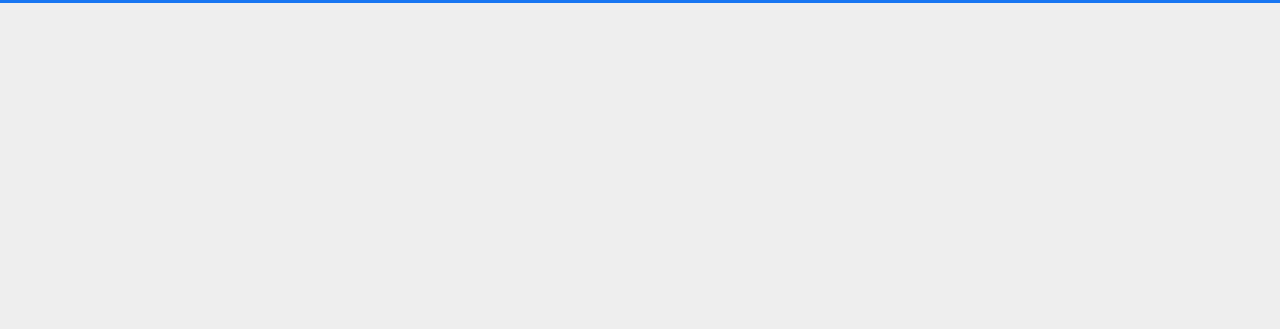
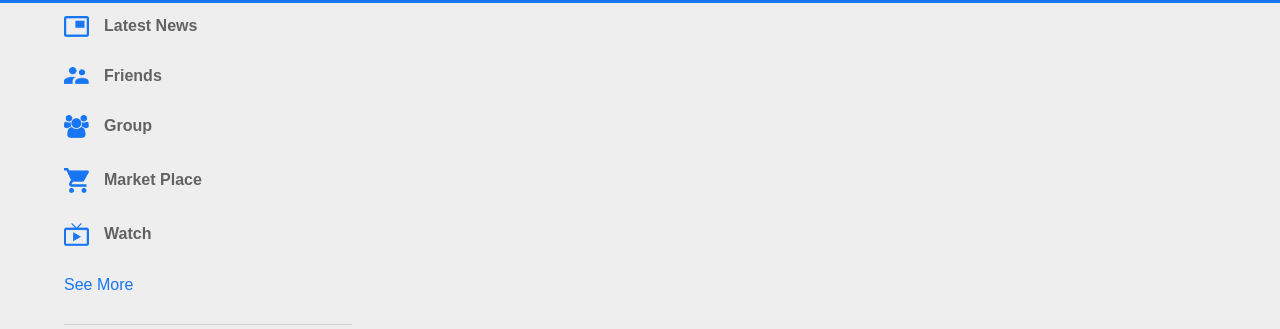
Before and after one commit to femmor/social-book, a plain HTML site: page index.html in a window 1280 px wide. Shown: the part 51-380 px from the top of the page. Drawn offline with Linux system fonts and the light colour scheme.

Commit message:
Created the left links

```diff
--- a/index.html
+++ b/index.html
@@ -7,6 +7,7 @@
   <link rel="stylesheet" href="./style.css">
 </head>
 <body>
+  <!-- Nav -->
   <nav>
     <div class="nav-left">
       <img src="images/logo.png" class="logo" alt="logo">
@@ -27,5 +28,40 @@
       </div>
     </div>
   </nav>
+
+  <main class="container">
+    <!-- Left sidebar -->
+    <div class="left-sidebar">
+      <div class="left-links">
+        <a href="#">
+          <img src="images/news.png" alt="news">
+          latest news
+        </a>
+        <a href="#">
+          <img src="images/friends.png" alt="friends">
+          friends
+        </a>
+        <a href="#">
+          <img src="images/group.png" alt="group">
+          group
+        </a>
+        <a href="#">
+          <img src="images/marketplace.png" alt="marketplace">
+          market place
+        </a>
+        <a href="#">
+          <img src="images/watch.png" alt="watch">
+          Watch
+        </a>
+        <a href="#">
+          see more
+        </a>
+      </div>
+    </div>
+    <!-- Main content -->
+    <div class="main-content"></div>
+    <!-- Right sidebar -->
+    <div class="right-sidebar"></div>
+  </main>
 </body>
 </html>
--- a/style.css
+++ b/style.css
@@ -8,12 +8,17 @@ body {
   background-color: #eee;
 }
 
+/* Nav styles */
+
 nav {
   display: flex;
   align-items: center;
   justify-content: space-between;
   background-color: #1876f2;
   padding: 5px 5%;
+  position: sticky;
+  top: 0;
+  z-index: 100;
 }
 
 .logo {
@@ -81,3 +86,54 @@ nav {
   right: 0;
   border: 2px solid #fff
 }
+
+/* Main content styles */
+
+.container {
+  display: flex;
+  justify-content: space-between;
+  padding: 13px 5%;
+}
+
+.left-sidebar {
+  flex-basis: 25%;
+  position: sticky;
+  top: 70px;
+  align-self: flex-start;
+}
+
+.right-sidebar {
+  flex-basis: 25%;
+  position: sticky;
+  top: 70px;
+  align-self: flex-start;
+}
+
+.main-content {
+  flex-basis: 47%;
+}
+
+.left-links a {
+  text-decoration: none;
+  display: flex;
+  align-items: center;
+  margin-bottom: 30px;
+  color: #626262;
+  width: fit-content;
+  text-transform: capitalize;
+  font-weight: 600;
+}
+
+.left-links a img {
+  width: 25px;
+  margin-right: 15px;
+}
+
+.left-links a:last-child {
+  color: #1876f2;
+  font-weight: normal;
+}
+
+.left-links {
+  border-bottom: 1px solid #ccc;
+}
```
